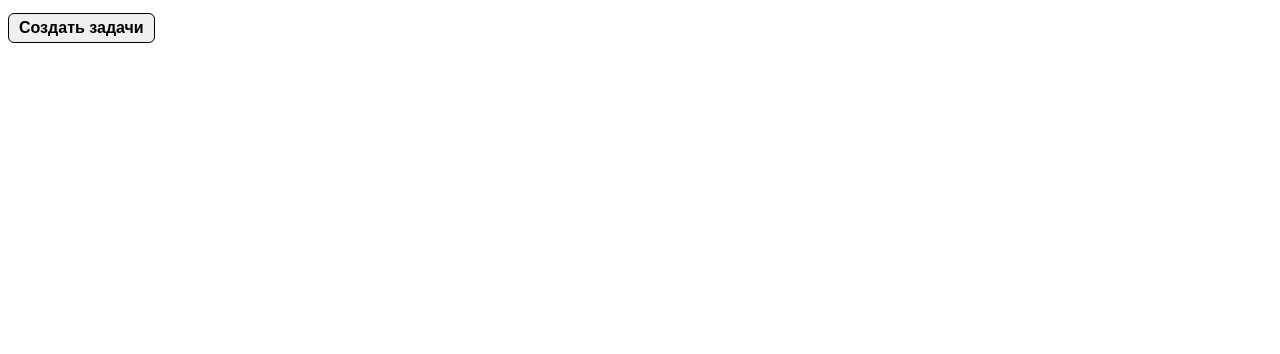
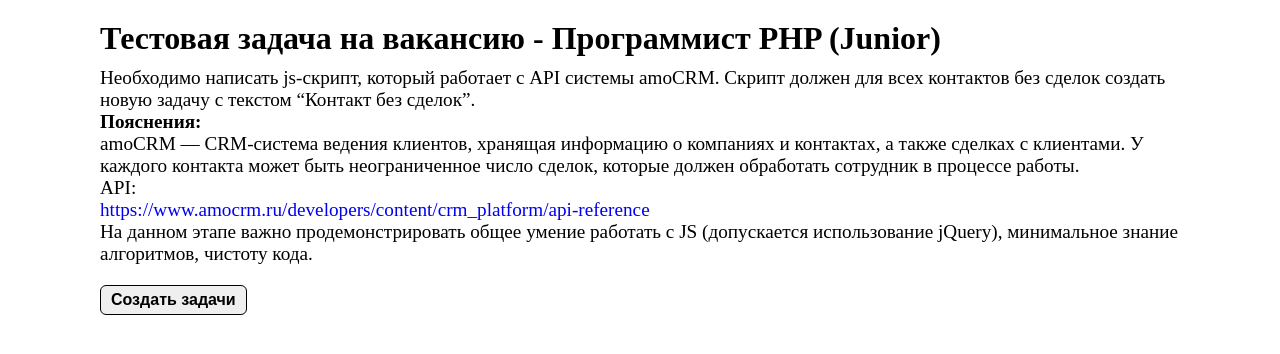
Before and after one commit to Raa78/test_amocrm_api, a plain HTML site: page index.html in a window 1280 px wide. Drawn offline with nearby package versions, Linux system fonts and the light colour scheme.

Commit message:
release v1.0

```diff
--- a/index.html
+++ b/index.html
@@ -1,11 +1,67 @@
 <!DOCTYPE html>
 <html lang="en">
   <head>
-  <meta charset="UTF-8">
-  <meta name="viewport" content="width=device-width, initial-scale=1.0">
+    <meta charset="UTF-8" />
+    <meta name="viewport" content="width=device-width, initial-scale=1.0" />
     <title>Тестовое задание Интроверт - AmoCRM API</title>
     <style>
-    .btn_contact{
+      /* Reset CSS */
+      html {
+        box-sizing: border-box;
+        font-size: 16px;
+      }
+
+      *,
+      *::after,
+      *::before {
+        box-sizing: inherit;
+        font-size: 1.2rem;
+      }
+
+      * {
+        margin: 0;
+        padding: 0;
+        border: none;
+      }
+
+      h1,
+      h2,
+      h3 {
+        font-size: 2rem;
+      }
+
+      a,
+      a:hover,
+      a:link,
+      a:visited {
+        text-decoration: none;
+      }
+
+      ul {
+        list-style-type: none;
+        margin: 0;
+        padding: 0;
+      }
+
+      /* Style */
+      .container {
+        width: 100vw;
+        height: 100vh;
+        padding: 20px 10px;
+        .wrap {
+          max-width: 1080px;
+          margin: 0 auto;
+
+          h1 {
+            margin-bottom: 10px;
+          }
+
+          .article {
+            margin-bottom: 10px;
+          }
+
+          .btn_contact {
+            margin-top: 10px;
             padding: 5px 10px;
             font-size: 16px;
             font-weight: 600;
@@ -18,18 +74,57 @@
               cursor: pointer;
             }
           }
-
+        }
+      }
     </style>
   </head>
   <body>
 
+    <div class="container">
+      <div class="wrap">
+
+        <h1>Тестовая задача на вакансию - Программист PHP (Junior)</h1>
+        <div class="article">
+          <div>
+            Необходимо написать js-скрипт, который работает с API системы
+            amoCRM. Скрипт должен для всех контактов без сделок создать новую
+            задачу с текстом “Контакт без сделок”.
+          </div>
+          <div>
+            <div style="font-weight: 600">Пояснения:</div>
+            <div>
+              amoCRM — CRM-система ведения клиентов, хранящая информацию о
+              компаниях и контактах, а также сделках с клиентами. У каждого
+              контакта может быть неограниченное число сделок, которые должен
+              обработать сотрудник в процессе работы.
+            </div>
+          </div>
+          <div>
+            <div>API:</div>
+            <a href=" https://www.amocrm.ru/developers/content/crm_platform/api-reference">
+              https://www.amocrm.ru/developers/content/crm_platform/api-reference
+            </a>
+          </div>
+          <div>
+            На данном этапе важно продемонстрировать общее умение работать с JS
+            (допускается использование jQuery), минимальное знание алгоритмов,
+            чистоту кода.
+          </div>
+        </div>
+
+        <div>
           <pre id="contact"></pre>
           <pre id="task"></pre>
           <pre id="contacts_processed"></pre>
           <button class="btn_contact">Создать задачи</button>
           <pre id="test"></pre>
+        </div>
+
+      </div>
+    </div>
 
     <script src="https://code.jquery.com/jquery-3.7.1.min.js"></script>
     <script src="script.js"></script>
+
   </body>
 </html>
```
Lines whose indentation alone changed are shown as unchanged.
